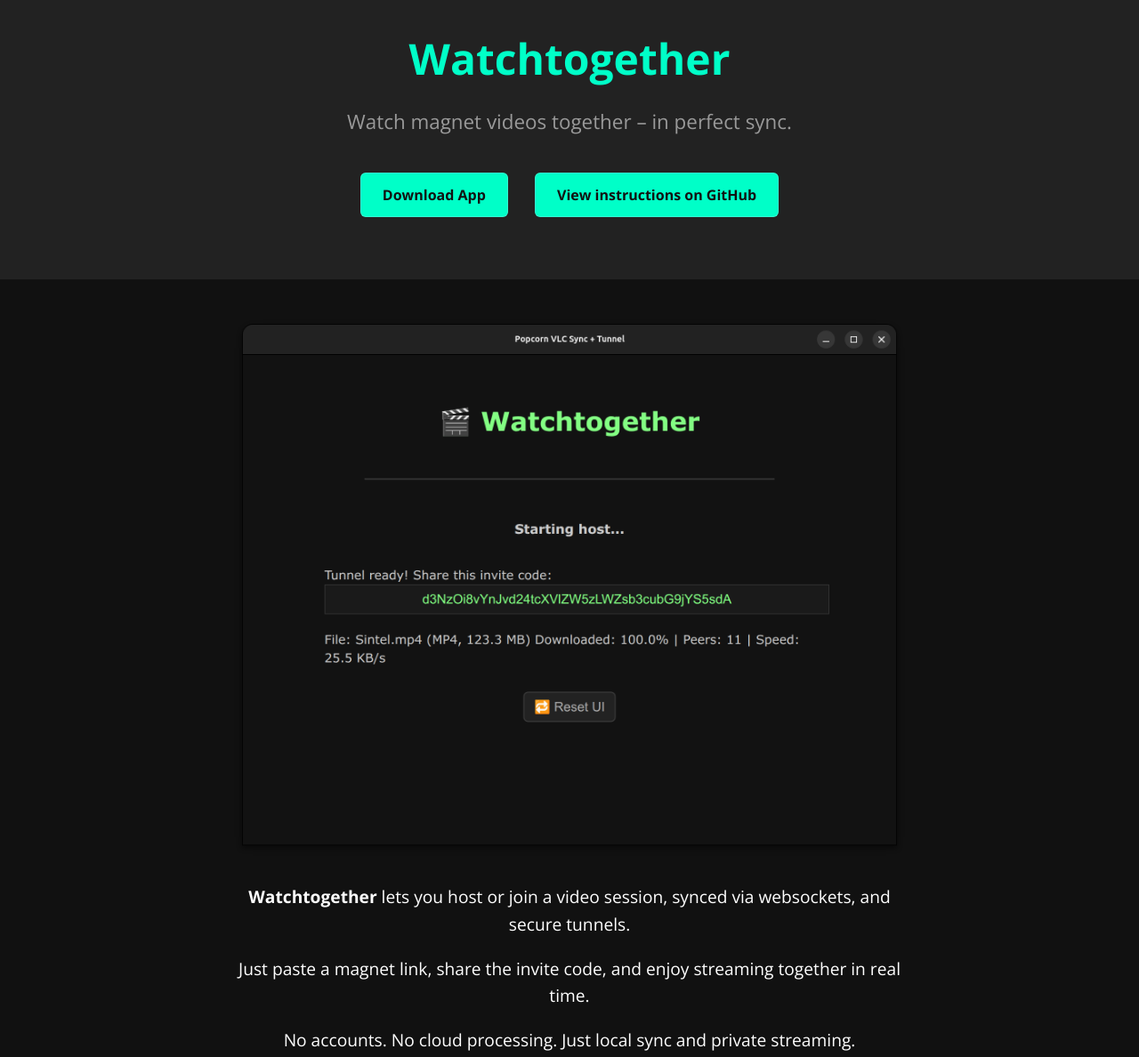
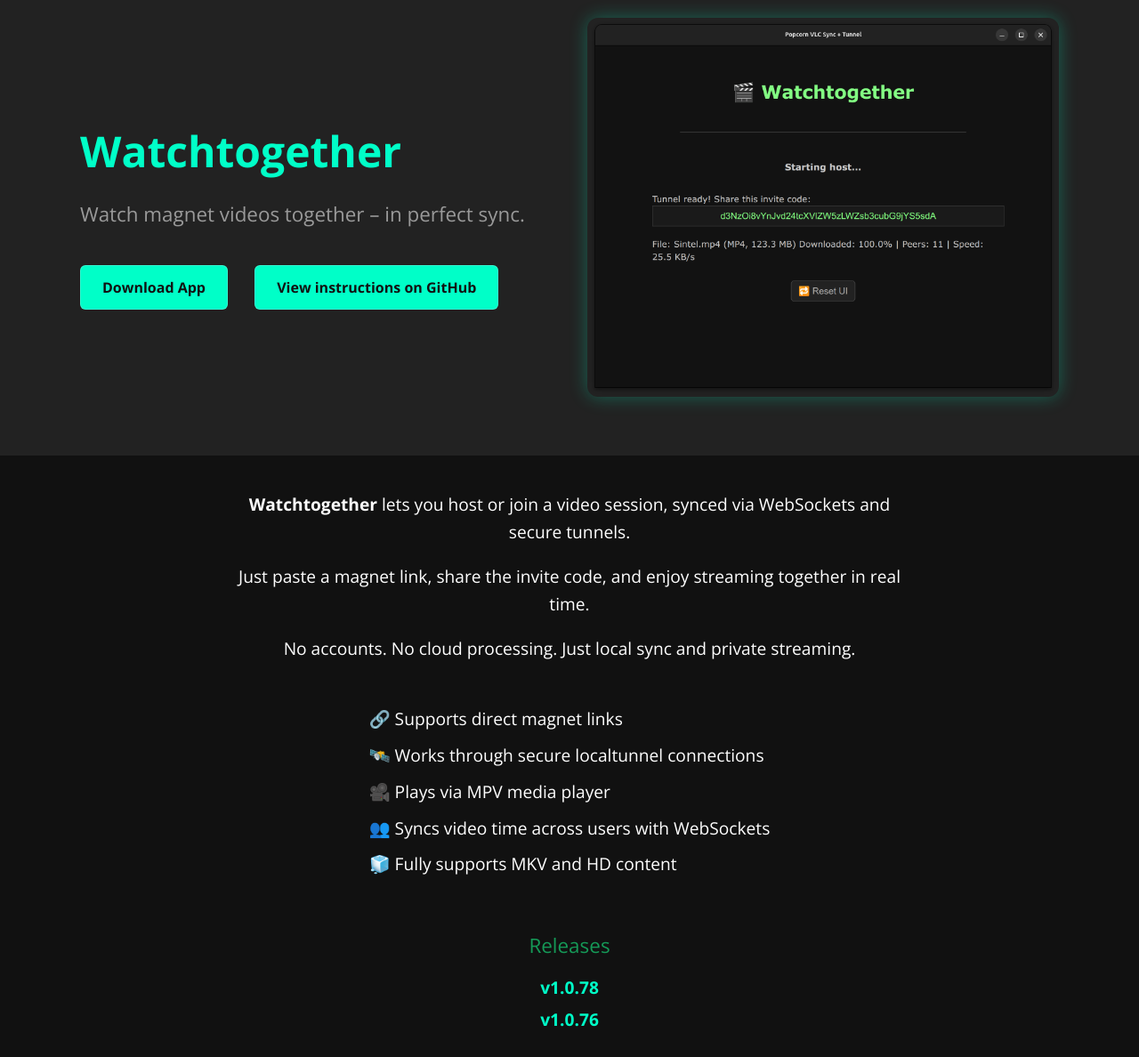
Before and after one commit to BranchBit/watchtogether_public, a plain HTML site: page index.html in a window 1280 px wide. Shown: the part 40-1228 px from the top of the page at 89% size. Drawn offline with nearby package versions, Linux system fonts and the light colour scheme.

Commit message:
Update index.html

```diff
--- a/index.html
+++ b/index.html
@@ -16,24 +16,43 @@
         padding: 0;
         text-align: center;
       }
+
       .page-header {
         background: #222;
         padding: 60px 20px;
       }
+
+      .header-container {
+        display: flex;
+        align-items: center;
+        justify-content: center;
+        gap: 40px;
+        flex-wrap: wrap;
+        max-width: 1100px;
+        margin: auto;
+      }
+
+      .header-text {
+        flex: 1 1 300px;
+        text-align: left;
+      }
+
       .project-name {
         font-size: 3em;
         margin: 0.2em 0;
         color: #00ffc8;
       }
+
       .project-tagline {
         font-size: 1.4em;
         color: #ccc;
         margin-bottom: 30px;
       }
+
       .btn {
         display: inline-block;
         padding: 12px 24px;
-        margin: 10px;
+        margin: 10px 10px 0 0;
         font-size: 16px;
         background: #00ffc8;
         color: #111;
@@ -41,6 +60,19 @@
         text-decoration: none;
         font-weight: bold;
       }
+
+      .header-image {
+        flex: 1 1 300px;
+        text-align: center;
+      }
+
+      .header-image img {
+        max-width: 100%;
+        height: auto;
+        border-radius: 12px;
+        box-shadow: 0 0 20px rgba(0, 255, 200, 0.3);
+      }
+
       .main-content {
         padding: 40px 20px;
         max-width: 800px;
@@ -48,24 +80,41 @@
         font-size: 1.2em;
         line-height: 1.6em;
       }
+
+      ul.features {
+        text-align: left;
+        display: inline-block;
+        margin-top: 30px;
+        list-style: none;
+        padding-left: 0;
+      }
+
+      ul.features li {
+        margin-bottom: 10px;
+      }
+
       footer {
         padding: 30px;
         background: #1a1a1a;
         color: #aaa;
         font-size: 0.9em;
       }
+
       footer a {
         color: #00ffc8;
         text-decoration: none;
       }
+
       .release-list {
         list-style-type: none;
         padding: 0;
         margin-top: 30px;
       }
+
       .release-list li {
         margin: 5px 0;
       }
+
       .release-list a {
         color: #00ffc8;
         text-decoration: none;
@@ -73,32 +122,40 @@
       }
     </style>
   </head>
+
   <body>
     <section class="page-header">
+      <div class="header-container">
+        <div class="header-text">
           <h1 class="project-name">Watchtogether</h1>
           <h2 class="project-tagline">Watch magnet videos together – in perfect sync.</h2>
           <a href="https://github.com/BranchBit/watchtogether_public/releases" class="btn">Download App</a>
           <a href="https://github.com/BranchBit/watchtogether_public" class="btn">View instructions on GitHub</a>
+        </div>
+        <div class="header-image">
+          <img src="images/host.png" alt="App screenshot" />
+        </div>
+      </div>
     </section>
 
     <section class="main-content">
-<img src="images/host.png" />
-
-      <p><strong>Watchtogether</strong> lets you host or join a video session, synced via websockets, and secure tunnels.</p>
+      <p><strong>Watchtogether</strong> lets you host or join a video session, synced via WebSockets and secure tunnels.</p>
       <p>Just paste a magnet link, share the invite code, and enjoy streaming together in real time.</p>
       <p>No accounts. No cloud processing. Just local sync and private streaming.</p>
-      <ul style="text-align:left; display:inline-block; margin-top: 30px;">
+
+      <ul class="features">
         <li>🔗 Supports direct magnet links</li>
         <li>🛰️ Works through secure localtunnel connections</li>
         <li>🎥 Plays via MPV media player</li>
         <li>👥 Syncs video time across users with WebSockets</li>
         <li>🧊 Fully supports MKV and HD content</li>
       </ul>
+
       <h3>Releases</h3>
-<ul class='release-list'>
+      <ul class="release-list">
         <!--RELEASE-LIST-->
-<li><a href='https://github.com/BranchBit/watchtogether_public/releases/tag/v1.0.78'>v1.0.78</a></li>
-<li><a href='https://github.com/BranchBit/watchtogether_public/releases/tag/v1.0.76'>v1.0.76</a></li>
+        <li><a href="https://github.com/BranchBit/watchtogether_public/releases/tag/v1.0.78">v1.0.78</a></li>
+        <li><a href="https://github.com/BranchBit/watchtogether_public/releases/tag/v1.0.76">v1.0.76</a></li>
       </ul>
     </section>
 
```
Lines whose indentation alone changed are shown as unchanged.
